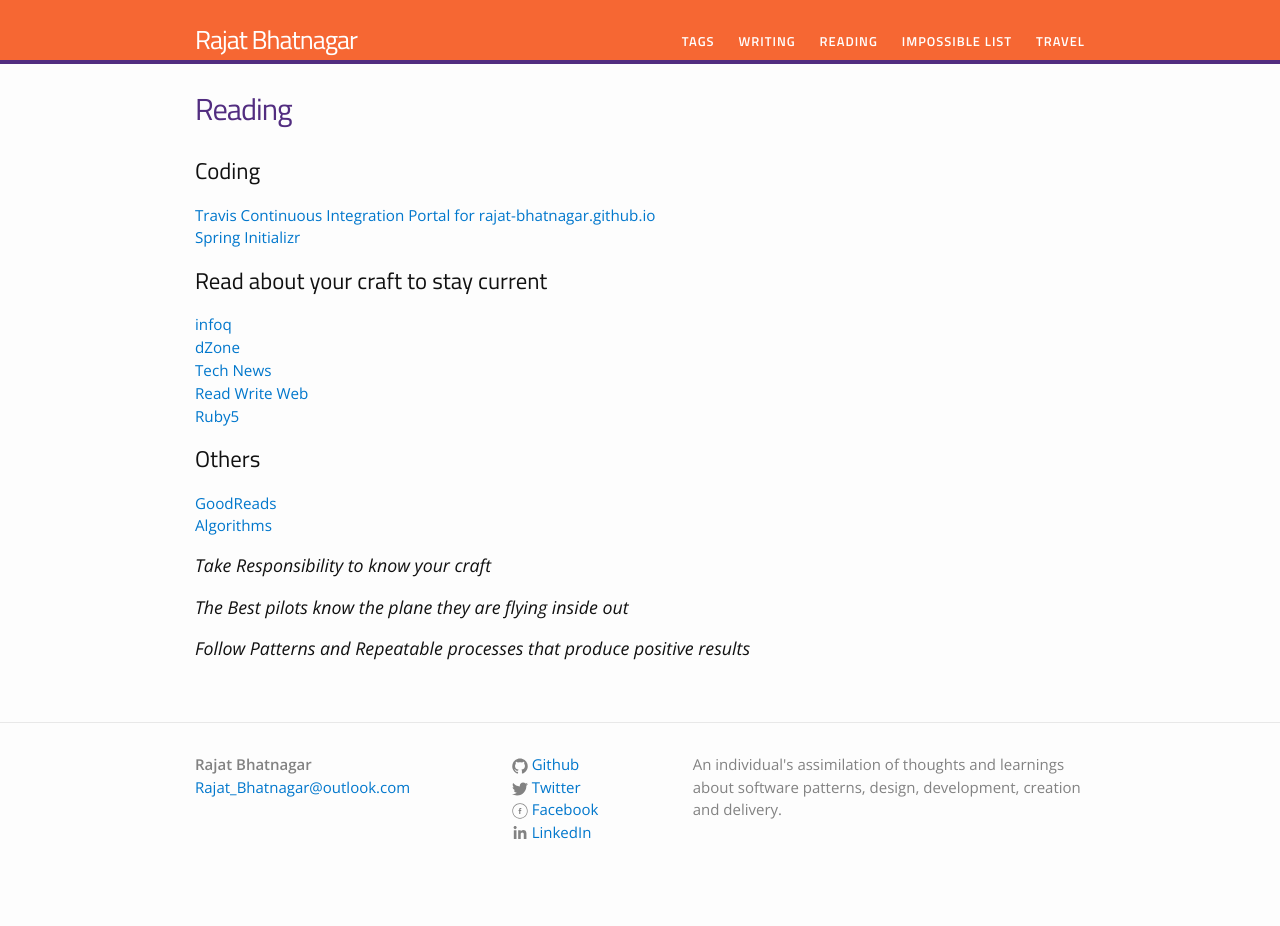
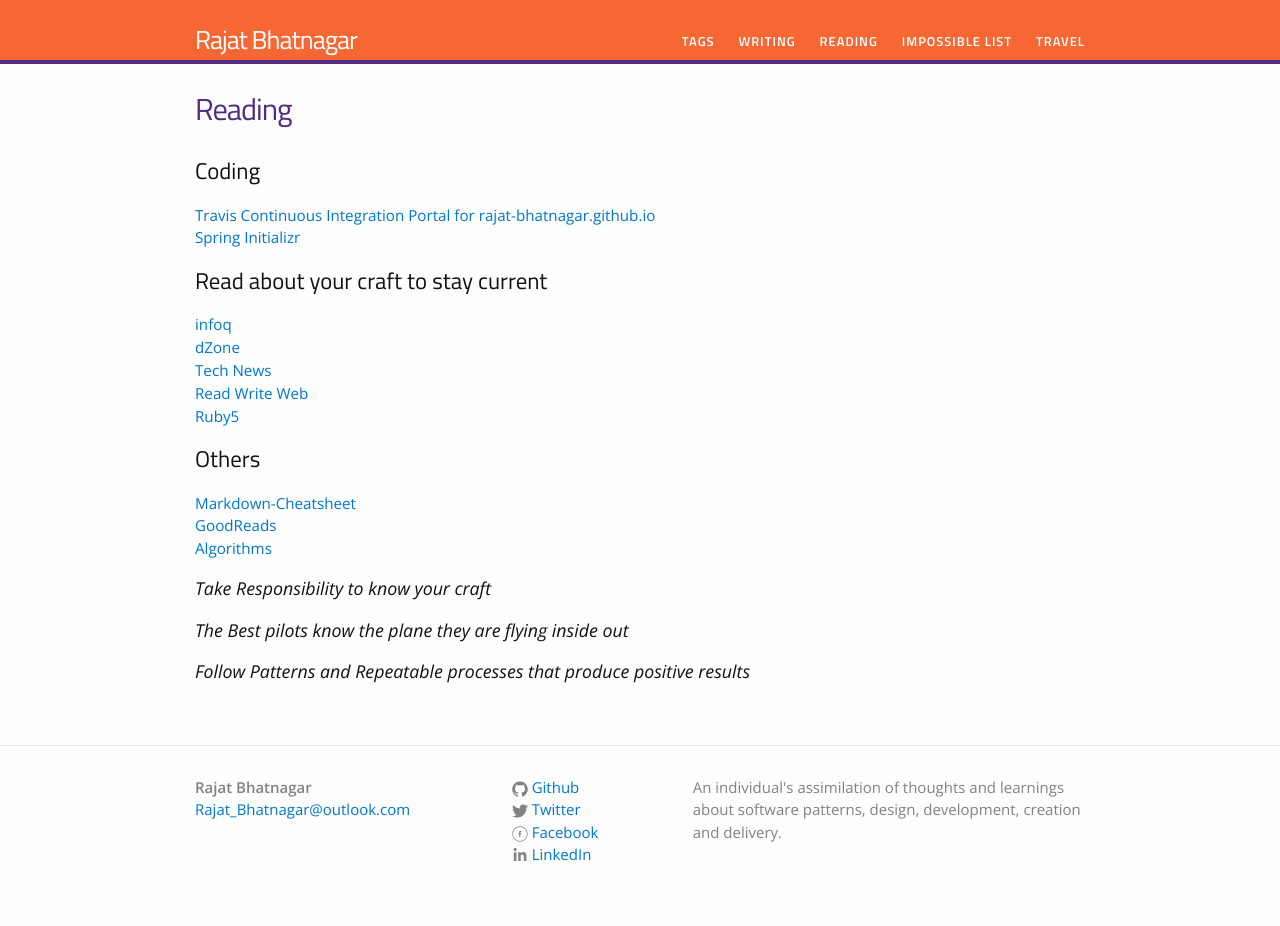
Before and after one commit to rajat-bhatnagar/rajat-bhatnagar.github.io, a Jekyll site: the page built from reading.md, in a window 1280 px wide. Built offline with Jekyll 4.4.1, drawn with Linux system fonts in a browser that asks for light colours; before the commit the page ends 903 px from its top, so only the background shows below that.

Commit message:
17thSeptember2017: Added link for markdown cheatsheet

```diff
--- a/reading.md
+++ b/reading.md
@@ -16,6 +16,7 @@ permalink: /reading/
 <a href="https://ruby5.codeschool.com/" target="_blank">Ruby5</a><br>
 
 ## Others
+<a href="https://github.com/adam-p/markdown-here/wiki/Markdown-Cheatsheet#lists" target="_blank">Markdown-Cheatsheet</a><br>
 <a href="https://www.goodreads.com/Rajat_Bhatnagar" target="_blank">GoodReads</a><br>
 <a href="http://algs4.cs.princeton.edu/home/" target="_blank">Algorithms</a><br>
 
```
